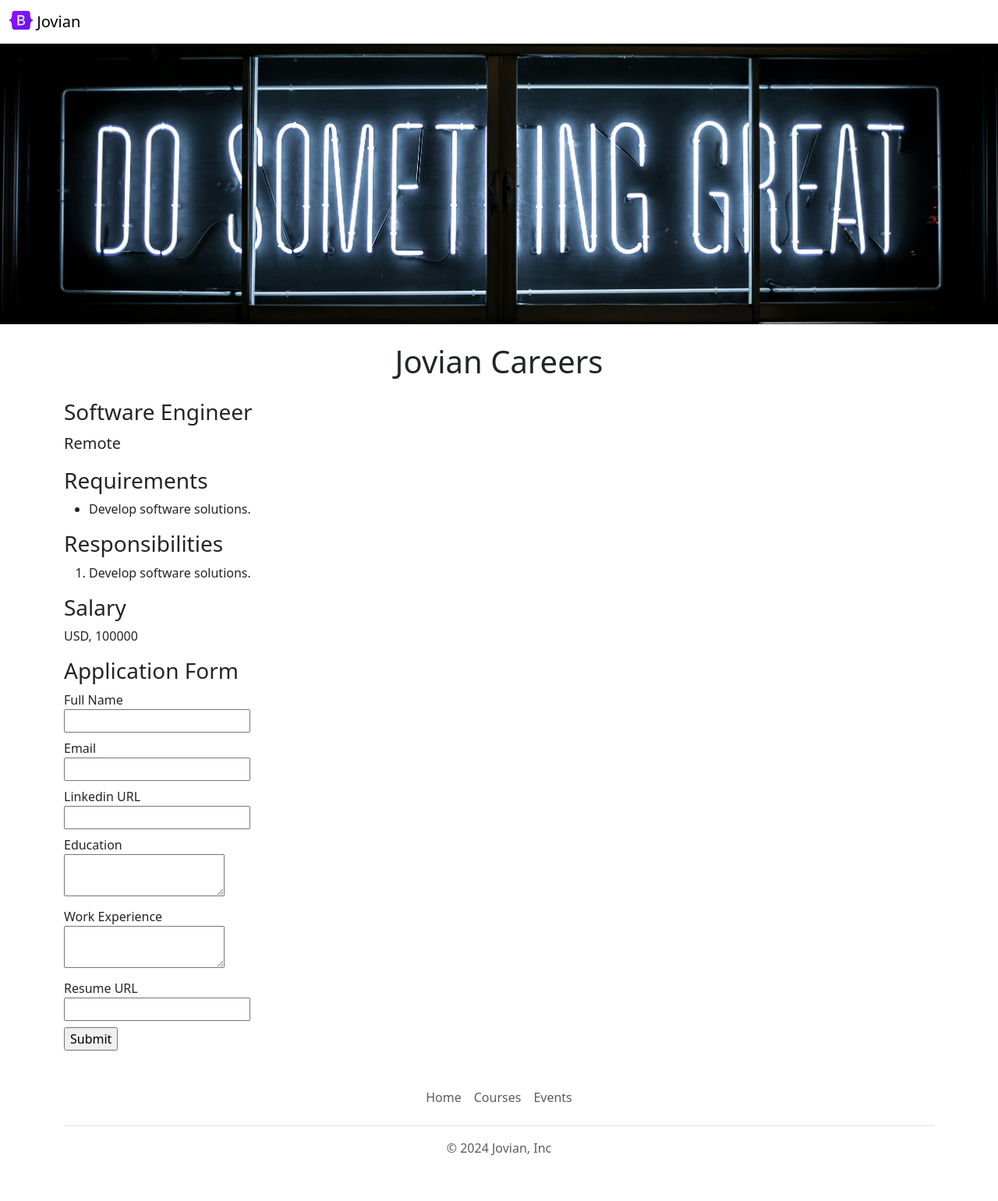
After one commit to hydham/jovian-careers, a Flask app: page /job/1 in a window 1280 px wide. The commit adds this page. Shown: the whole page at 78% size. Run offline with Flask 3, Linux system fonts and the light colour scheme.

Commit message:
application form created

```diff
--- a/app.py
+++ b/app.py
@@ -1,7 +1,8 @@
-from flask import Flask, render_template, jsonify
-from database import load_jobs_from_db, load_job_from_db
+from flask import Flask, render_template, jsonify, request
+from database import load_jobs_from_db, load_job_from_db, add_application_to_db, list_applications
 import os
 from dotenv import load_dotenv
+import models
 
 # load env variables
 load_dotenv()
@@ -18,12 +19,26 @@ def list_jobs():
     jobs = load_jobs_from_db()
     return jsonify(jobs)
 
-@app.route("/job/<int:id>")
+@app.route("/job/<id>")
 def show_job(id):
     job = load_job_from_db(id)
-    if job is None:
-        return jsonify({"message": "Job doesn't exist"})
+    if not job:
+        return "Page not found", 404
     return render_template('jobpage.html', job=job)
+
+@app.route("/job/<id>/apply", methods=['POST'])
+def apply_job(id):
+    job = load_job_from_db(id)
+    data = request.form
+    add_application_to_db(id, data)
+    return render_template('application_submitted.html',
+                           data=data,
+                           job=job)
+
+@app.route("/api/applications")
+def show_applications():
+    data = list_applications()
+    return jsonify(data)
 
 if __name__ == "__main__":
     app.run(debug= os.getenv('FLASK_ENV') == 'development')
--- a/database.py
+++ b/database.py
@@ -22,3 +22,32 @@ def load_job_from_db(id):
             return None
         else:
             return dict(rows[0]._mapping)
+
+def add_application_to_db(id, data):
+    with engine.connect() as conn:
+        transaction = conn.begin()
+        try:
+            query = text("INSERT INTO applications (job_id, full_name, email, linkedin_url, education, work_experience, resume_url) VALUES (:job_id, :full_name, :email, :linkedin_url, :education, :work_experience, :resume_url)")
+            conn.execute(query,
+                     {
+                        "job_id": id,
+                        'full_name': data['full_name'],
+                        'email': data['email'],
+                        'linkedin_url': data['linkedin_url'],
+                        'education': data['education'],
+                        'work_experience': data['work_experience'],
+                        'resume_url': data['resume_url']
+                    })
+            transaction.commit()
+        except Exception as e:
+            transaction.rollback()
+            print("Error during insertion: ", e)
+
+
+
+
+def list_applications():
+    with engine.connect() as conn:
+        result = conn.execute(text("SELECT * FROM applications"))
+        applications = [dict(row._mapping) for row in result.all()]
+        return applications
--- /dev/null
+++ b/templates/banner.html
@@ -0,0 +1,9 @@
+<style>
+    #banner {
+        height: 360px;
+        width: 100%;
+        object-fit: cover;
+        margin-bottom: 16px;
+    }
+</style>
+<img src="/static/banner.jpg" class="img-fluid" id="banner">
--- /dev/null
+++ b/templates/bootstrap.html
@@ -0,0 +1,4 @@
+<meta charset="UTF-8">
+<meta name="viewport" content="width=device-width, initial-scale=1.0">
+<link href="https://cdn.jsdelivr.net/npm/bootstrap@5.3.3/dist/css/bootstrap.min.css" rel="stylesheet"
+        integrity="sha384-QWTKZyjpPEjISv5WaRU9OFeRpok6YctnYmDr5pNlyT2bRjXh0JMhjY6hW+ALEwIH" crossorigin="anonymous">
--- /dev/null
+++ b/templates/favicon.html
@@ -0,0 +1 @@
+<link rel="icon" href="{{url_for('static', filename='favicon.png')}}">
--- /dev/null
+++ b/templates/jobform.html
@@ -0,0 +1,34 @@
+<h3>Application Form</h3>
+<form action="/job/{{job['id']}}/apply" method="post">
+    <div class="mb-2">
+        <label for="full_name">Full Name</label><br>
+        <input type="text" name="full_name">
+    </div>
+
+    <div class="mb-2">
+        <label for="email">Email</label><br>
+        <input type="text" name="email">
+    </div>
+
+    <div class="mb-2">
+        <label for="linkedin_url">Linkedin URL</label> <br>
+        <input type="text" name="linkedin_url">
+    </div>
+
+    <div class="mb-2">
+        <label for="education">Education</label> <br>
+        <textarea type="text" name="education"> </textarea>
+    </div>
+
+    <div class="mb-2">
+        <label for="work_experience">Work Experience</label> <br>
+        <textarea type="text" name="work_experience"> </textarea>
+    </div>
+
+    <div class="mb-2">
+        <label for="resume_url">Resume URL</label> <br>
+        <input type="text" name="resume_url">
+    </div>
+
+    <input type="submit">
+</form>
--- a/templates/jobitem.html
+++ b/templates/jobitem.html
@@ -7,8 +7,7 @@
         {% endif %}
     </div>
     <div class="col-3  align-self-center" style="text-align: end;">
-        <a href="mailto:hr@jovian.ai?subject=Application%20for%20{{job['title']}}&body=Please%20provide%20the%20below%20details%0D%0A%0D%0AName%3A%0D%0AResume%20Link%3A%0D%0ALinkedin%20URL%3A"
-            type="button" class="btn btn-outline-primary">Apply
+        <a href="/job/{{job.id}}" type="button" class="btn btn-outline-primary">Apply
         </a>
     </div>
 </div>
--- /dev/null
+++ b/templates/jobpage.html
@@ -0,0 +1,38 @@
+<!DOCTYPE html>
+<html lang="en">
+
+<head>
+    {% include 'favicon.html' %}
+    <title>{{job.title}}</title>
+    {% include 'bootstrap.html' %}
+</head>
+
+<body>
+    {% include 'nav.html' %}
+    {% include 'banner.html' %}
+
+    <div class="container">
+        <h1 class="text-center mt-2 mb-4">Jovian Careers</h1>
+        <h3 class="mt-2">{{job.title}}</h3>
+        <p class="lead">{{job.location}}</p>
+        <h3>Requirements</h3>
+        <ul>
+            {% for line in job.responsibilities.split("\n") %}
+            <li>{{line}}</li>
+            {% endfor %}
+        </ul>
+        <h3>Responsibilities</h3>
+        <ol>
+            {% for line in job.responsibilities.split("\n") %}
+            <li>{{line}}</li>
+            {% endfor %}
+        </ol>
+        <h3>Salary</h3>
+        <p>{{job.currency}}, {{job.salary}}</p>
+        {% include 'jobform.html' %}
+    </div>
+
+    {% include 'footer.html' %}
+</body>
+
+</html>
--- a/templates/nav.html
+++ b/templates/nav.html
@@ -1,6 +1,6 @@
 <nav class="navbar shadow-sm fixed-top bg-white">
     <div class="container-fluid">
-        <a class="navbar-brand" href="#">
+        <a class="navbar-brand" href="/">
             <img src="/static/nav-logo.svg" alt="Logo" width="30" height="24" class="d-inline-block align-text-top">
             Jovian
         </a>
```
Also changed, not shown: models.py (+12 -1 lines), templates/application_submitted.html (added, +39 -0 lines), templates/home.html (+3 -14 lines), joviancareers.db.
